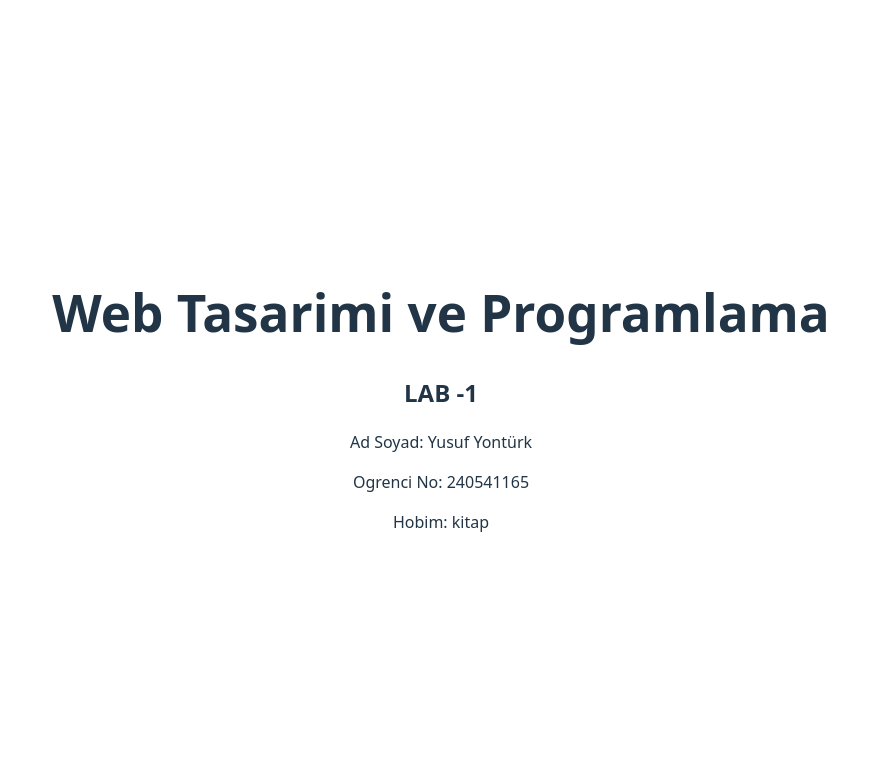
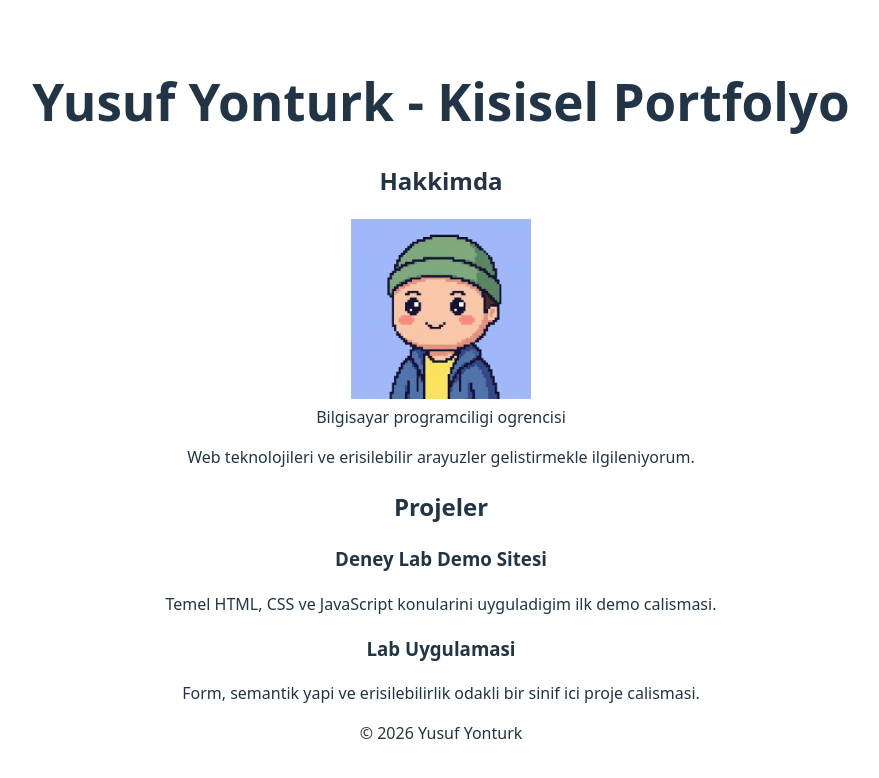
Before and after one commit to Yusuf-Yonturk/web, a React (Vite) app in the folder web-lab-hello/: page / in a window 1280 px wide. Shown: the top 778 px of the page, without its empty margins (199-1078 px from the left). Built offline with nearby package versions, Linux system fonts and the light colour scheme.

Commit message:
feat: add semantic HTML portfolio structure

```diff
--- a/web-lab-hello/src/App.jsx
+++ b/web-lab-hello/src/App.jsx
@@ -1,18 +1,40 @@
-import { useState } from 'react'
-import reactLogo from './assets/react.svg'
-import viteLogo from '/vite.svg'
 import './App.css'
+import profileImage from './imagey.png'
 
 function App() {
   return (
-    <div>
-      <h1>Web Tasarimi ve Programlama </h1>
-      <h2>LAB -1</h2>
-      <p>Ad Soyad: Yusuf Yontürk</p>
-      <p>Ogrenci No: 240541165</p>
-      <p>Hobim: kitap</p>
-      </div>
+    <>
+      <header>
+        <h1>Yusuf Yonturk - Kisisel Portfolyo</h1>
+      </header>
 
+      <main>
+        <section aria-labelledby="about-title">
+          <h2 id="about-title">Hakkimda</h2>
+          <figure>
+            <img src={profileImage} alt="Yusuf Yonturk profil fotografi" width="180" />
+            <figcaption>Bilgisayar programciligi ogrencisi</figcaption>
+          </figure>
+          <p>Web teknolojileri ve erisilebilir arayuzler gelistirmekle ilgileniyorum.</p>
+        </section>
+
+        <section aria-labelledby="projects-title">
+          <h2 id="projects-title">Projeler</h2>
+          <article>
+            <h3>Deney Lab Demo Sitesi</h3>
+            <p>Temel HTML, CSS ve JavaScript konularini uyguladigim ilk demo calismasi.</p>
+          </article>
+          <article>
+            <h3>Lab Uygulamasi</h3>
+            <p>Form, semantik yapi ve erisilebilirlik odakli bir sinif ici proje calismasi.</p>
+          </article>
+        </section>
+      </main>
+
+      <footer>
+        <p>© 2026 Yusuf Yonturk</p>
+      </footer>
+    </>
   )
 }
 
```
Also changed, not shown: web-lab-hello/src/imagey.png (added).
